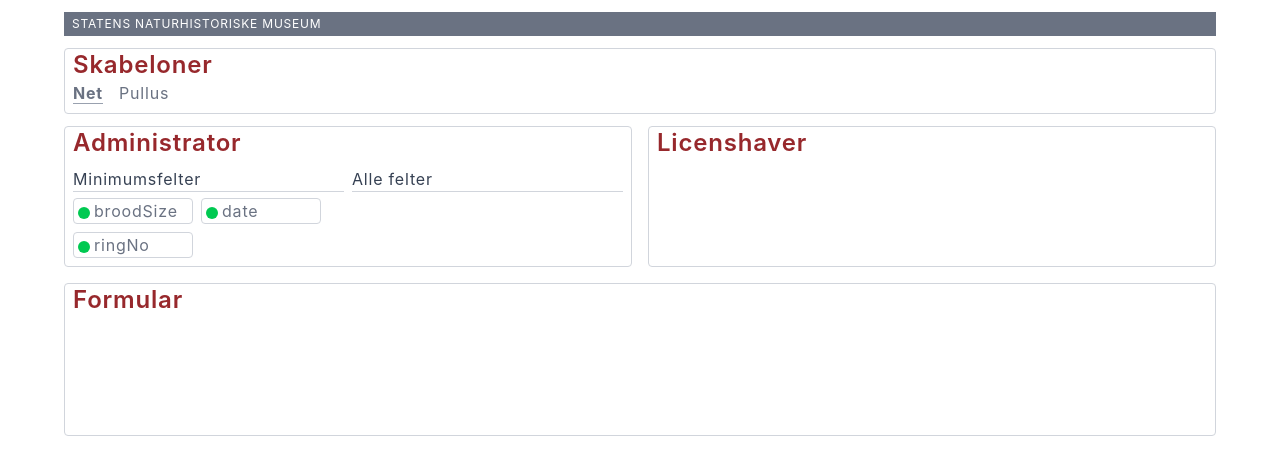
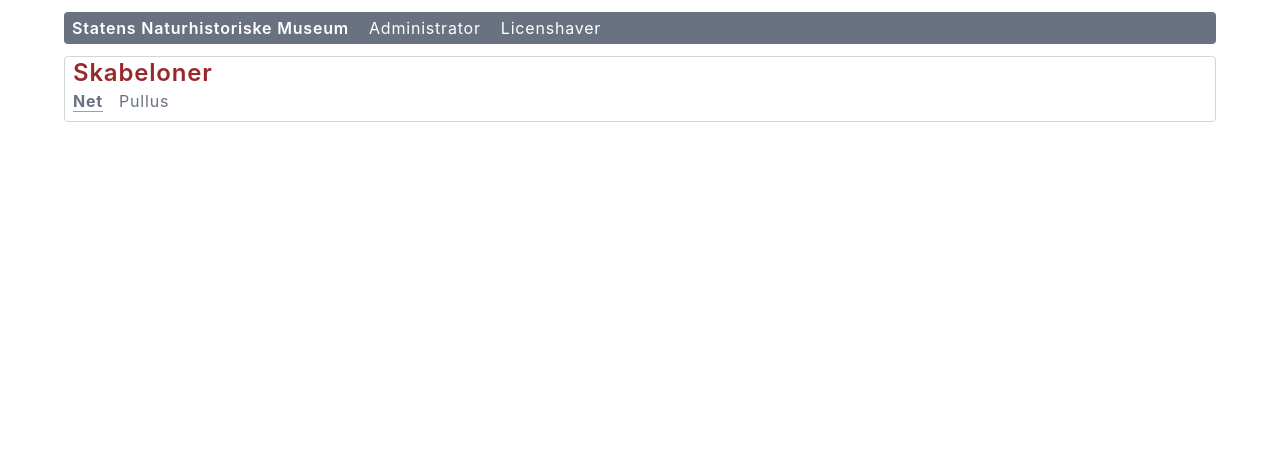
Before and after one commit to TElbek/feltskabelon, a Vue app: page / in a window 1280 px wide. Shown: the top 474 px of the page. Built offline with nearby package versions, Linux system fonts and the light colour scheme.

Commit message:
ghhhhfhf

```diff
--- a/src/App.vue
+++ b/src/App.vue
@@ -1,14 +1,22 @@
-<script setup lang="ts">
-import { RouterLink, RouterView } from 'vue-router'
-</script>
-
 <template>
   <div class="max-w-full-xl mx-auto p-4 lg:p-0 lg:pt-3 lg:w-9/10">
-    <div class="text-white uppercase bg-gray-500 px-2 py-1 text-xs">Statens Naturhistoriske Museum</div>
-    <div class="mt-3">
+    <div class="flex gap-x-5 text-white bg-gray-500 px-2 py-1 text-md rounded">
+      <router-link :to="{path: '/'}">
+        <span class="font-semibold">Statens Naturhistoriske Museum</span>
+      </router-link>
+      <div class="flex flex-row gap-x-5">
+        <router-link :to="{path: '/administrator'}">Administrator</router-link>
+        <router-link :to="{path: '/licenshaver'}">Licenshaver</router-link>
+      </div>
+    </div>
+    <div class="flex flex-col mt-3 gap-y-3">
+      <formular-skabelon-liste></formular-skabelon-liste>
       <RouterView />
     </div>
   </div>
 </template>
 
-<style scoped></style>
+<script setup lang="ts">
+import { RouterLink, RouterView } from 'vue-router'
+import formularSkabelonListe from '@/components/common/formularSkabelonListe.vue'
+</script>
--- a/src/components/administrator/formularSkabelonEditor.vue
+++ b/src/components/administrator/formularSkabelonEditor.vue
@@ -1,5 +1,5 @@
 <template>
-    <div class="grid grid-cols-1 lg:grid-cols-2 gap-x-2 gap-y-4">
+    <div class="grid grid-cols-1 lg:grid-cols-2 gap-x-4 gap-y-4">
         <div>
             <div class="text-gray-700 border-b border-gray-300">Minimumsfelter</div>
             <div class="flex flex-row flex-wrap gap-2 mt-1.5">
@@ -19,5 +19,3 @@ import { useFormularStore } from '@/stores/formularStore';
 import formularSkabelonFelt from '@/components/common/formularSkabelonFelt.vue';
 const formularStore = useFormularStore();
 </script>
-
-<!--  -->
--- /dev/null
+++ b/src/components/licenshaver/licenshaverEditor.vue
@@ -0,0 +1,3 @@
+<template>
+    <div></div>
+</template>
--- a/src/router/index.ts
+++ b/src/router/index.ts
@@ -1,8 +1,8 @@
-import { createRouter, createWebHistory } from 'vue-router'
+import { createRouter, createWebHashHistory } from 'vue-router'
 import HomeView from '../views/HomeView.vue'
 
 const router = createRouter({
-  history: createWebHistory(import.meta.env.BASE_URL),
+  history: createWebHashHistory(import.meta.env.BASE_URL),
   routes: [
     {
       path: '/',
@@ -10,12 +10,14 @@ const router = createRouter({
       component: HomeView,
     },
     {
-      path: '/about',
-      name: 'about',
-      // route level code-splitting
-      // this generates a separate chunk (About.[hash].js) for this route
-      // which is lazy-loaded when the route is visited.
-      component: () => import('../views/AboutView.vue'),
+      path: '/administrator',
+      name: 'Administrator',
+      component: () => import('@/views/AdministratorView.vue'),
+    },
+    {
+      path: '/licenshaver',
+      name: 'Licenshaver',
+      component: () => import('@/views/LicensHaverView.vue'),
     },
   ],
 })
--- a/src/views/AboutView.vue
+++ /dev/null
@@ -1,15 +0,0 @@
-<template>
-  <div class="about">
-    <h1>This is an about page</h1>
-  </div>
-</template>
-
-<style>
-@media (min-width: 1024px) {
-  .about {
-    min-height: 100vh;
-    display: flex;
-    align-items: center;
-  }
-}
-</style>
--- /dev/null
+++ b/src/views/AdministratorView.vue
@@ -0,0 +1,14 @@
+<template>
+    <div class="rounded border border-gray-300 px-2 pb-2">
+        <div class="font-semibold text-2xl text-snhm">{{ route.name }}</div>
+        <div class="mt-2">
+            <formular-skabelon-editor></formular-skabelon-editor>
+        </div>
+    </div>
+</template>
+
+<script setup lang="ts">
+import formularSkabelonEditor from '@/components/administrator/formularSkabelonEditor.vue';
+import { useRoute } from 'vue-router';
+const route = useRoute();
+</script>
--- a/src/views/HomeView.vue
+++ b/src/views/HomeView.vue
@@ -1,35 +1,10 @@
 <template>
-  <div>
-    <formular-skabelon-liste></formular-skabelon-liste>
-  </div>
-
-  <div class="grid grid-rows-2 gap-4">
-    <div class="grid lg:grid-cols-2 gap-4 mt-3">
-      <div>
-        <div class="rounded border border-gray-300 px-2 pb-2">
-          <div class="font-semibold text-2xl text-snhm">Administrator</div>
-          <div class="mt-2">
-            <formular-skabelon-administrator></formular-skabelon-administrator>
-          </div>
-        </div>
-      </div>
-      <div class="rounded border border-gray-300 px-2 pb-2">
-        <div class="font-semibold text-2xl text-snhm">Licenshaver</div>
-      </div>
-    </div>
-    <div class="rounded border border-gray-300 px-2 pb-2">
-      <div class="font-semibold text-2xl text-snhm">Formular</div>
-    </div>
-  </div>
 </template>
 
 <script setup lang="ts">
 import api from '@/apijson/';
 import { onMounted } from 'vue';
 import { useFormularStore } from '@/stores/formularStore';
-
-import formularSkabelonListe from '@/components/common/formularSkabelonListe.vue'
-import formularSkabelonAdministrator from '@/components/administrator/formularSkabelonEditor.vue';
 
 const formularStore = useFormularStore();
 
--- /dev/null
+++ b/src/views/LicensHaverView.vue
@@ -0,0 +1,14 @@
+<template>
+    <div class="rounded border border-gray-300 px-2 pb-2">
+        <div class="font-semibold text-2xl text-snhm">{{ route.name }}</div>
+        <div class="mt-2">
+            <licens-haver></licens-haver>
+        </div>
+    </div>
+</template>
+
+<script setup lang="ts">
+import licensHaver from '@/components/licenshaver/licenshaverEditor.vue';
+import { useRoute } from 'vue-router';
+const route = useRoute();
+</script>
```
